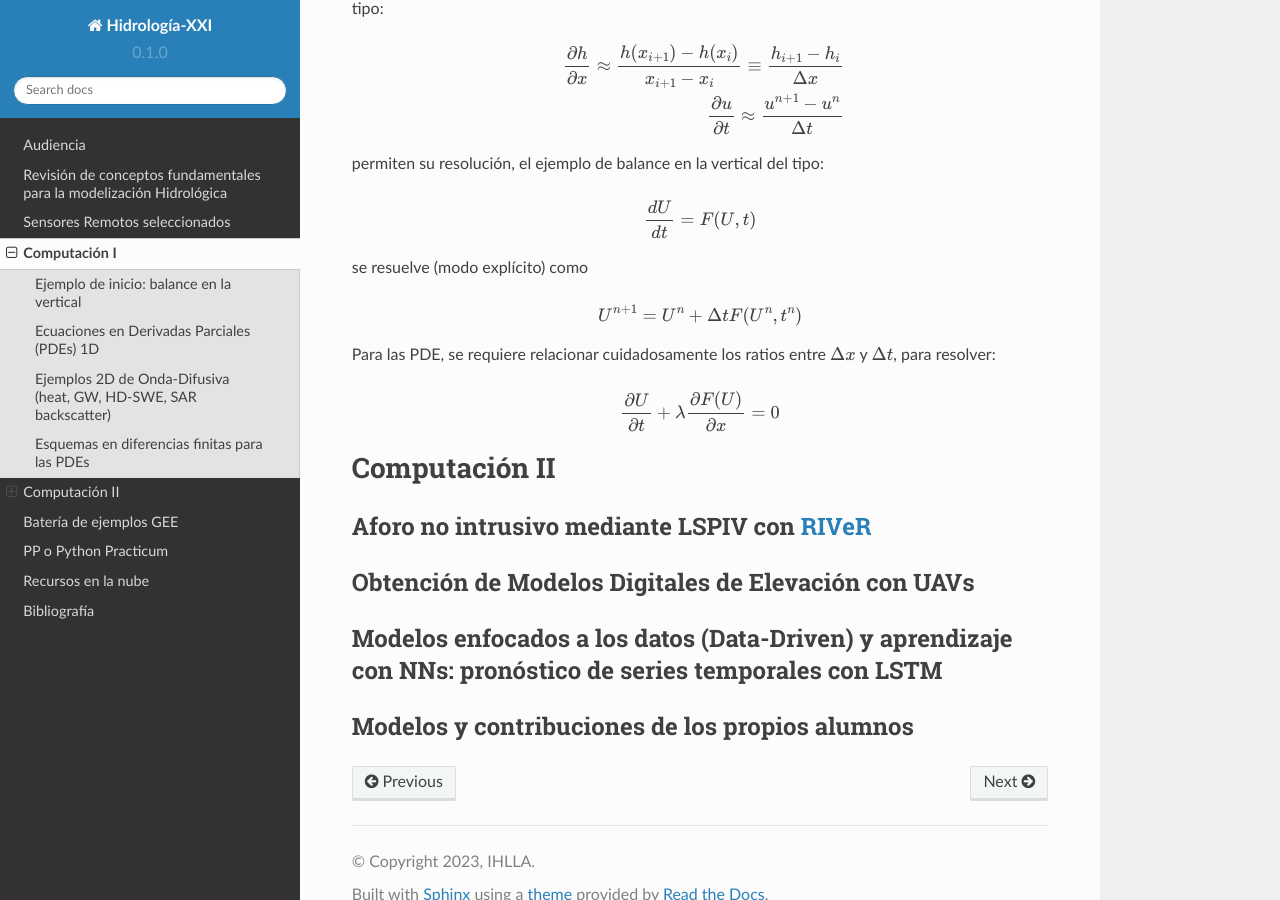
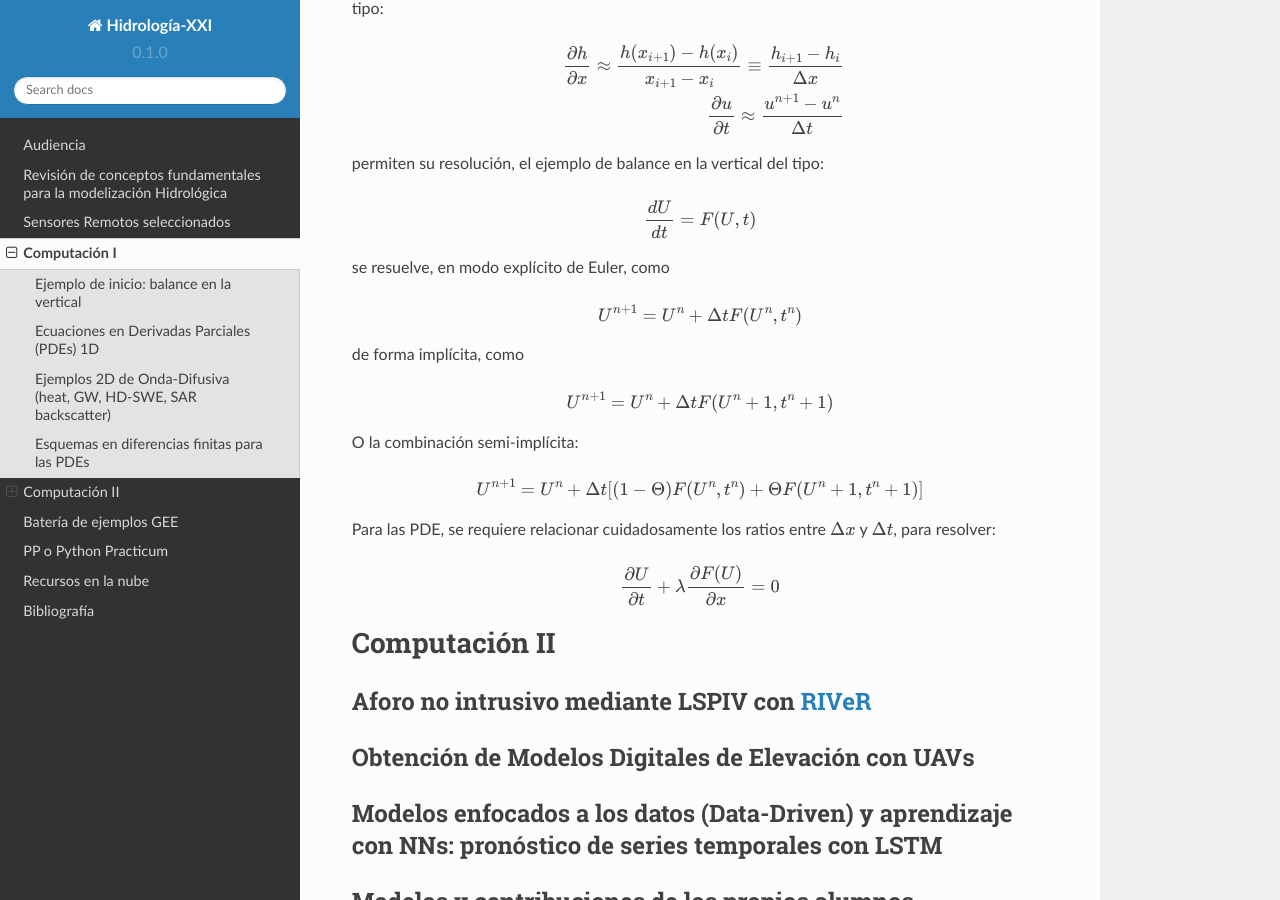
Before and after one commit to ivillamadrid/HidrologiaXXI, a Sphinx documentation site: the page built from docs/source/computacion.rst, in a window 1280 px wide and 900 px high, scrolled down 1813 px. Built offline with Sphinx 7.4.7 and the Read the Docs theme 2.0.0, drawn with Linux system fonts in a browser that asks for light colours.

Commit message:
Update computacion.rst

```diff
--- a/docs/source/computacion.rst
+++ b/docs/source/computacion.rst
@@ -90,9 +90,17 @@ permiten su resolución, el ejemplo de balance en la vertical del tipo:
 
 .. math:: \frac{d U}{d t} = F(U, t)
 
-se resuelve (modo explícito) como
+se resuelve, en modo explícito de Euler, como
 
 .. math:: U^{n+1}=U^{n}+\Delta t F(U^n, t^n)
+
+de forma implícita, como
+
+.. math:: U^{n+1}=U^{n}+\Delta t F(U^n+1, t^n+1)
+
+O la combinación semi-implícita:
+
+.. math:: U^{n+1}=U^{n}+ \Delta t[ (1-\Theta) F(U^n, t^n) + \Theta  F(U^n+1, t^n+1)]
 
 Para las PDE, se requiere relacionar cuidadosamente los ratios entre :math:`\Delta x` y :math:`\Delta t`, para resolver:
 
```
